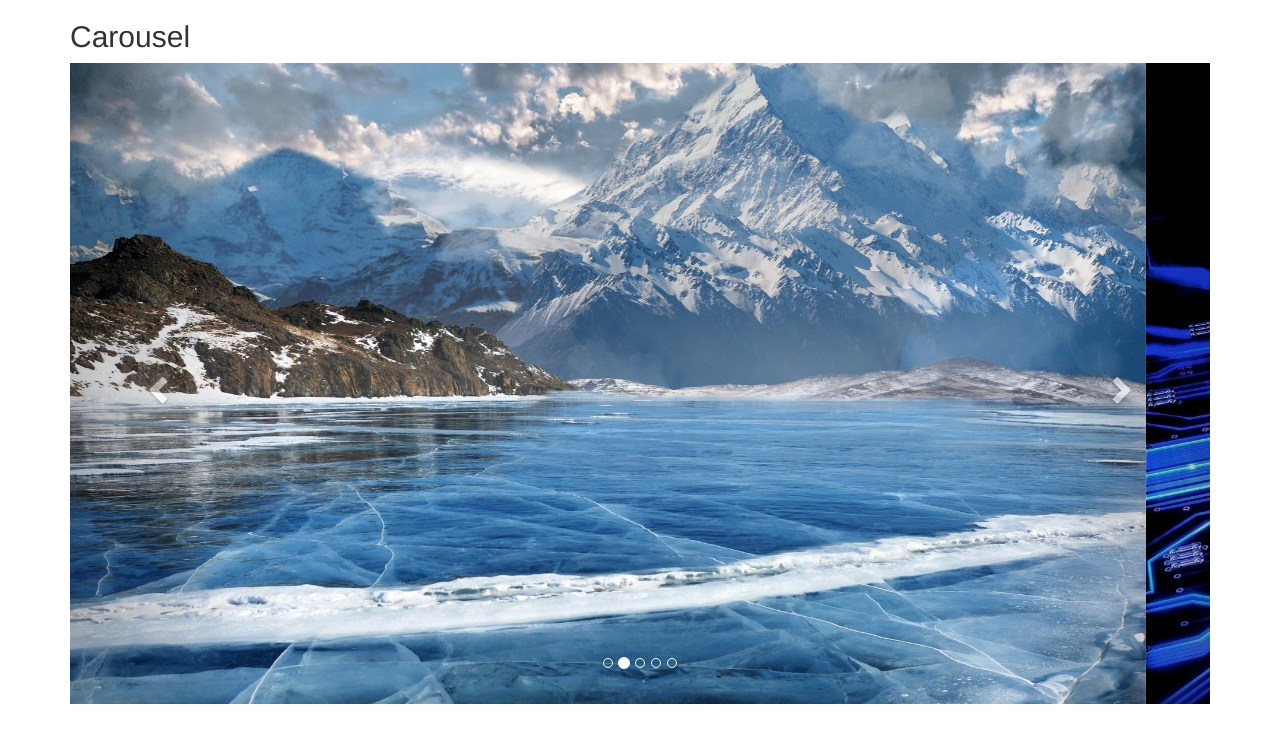
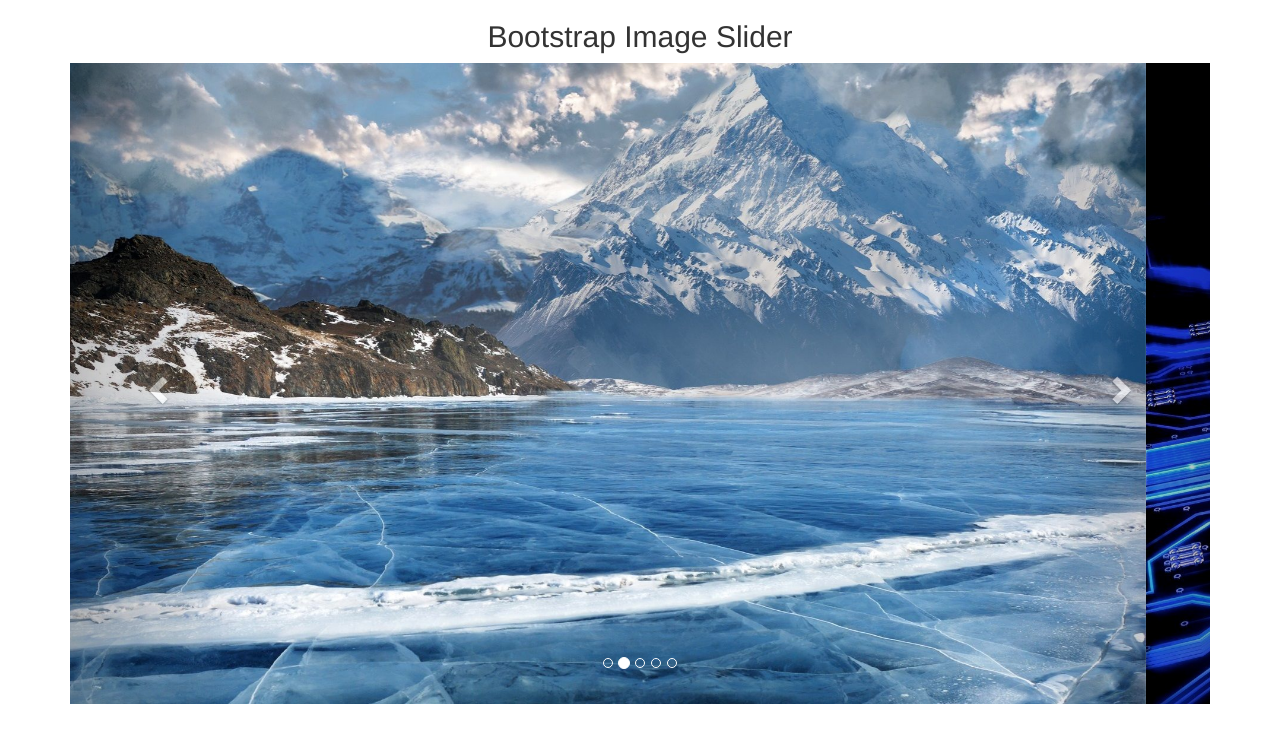
Before and after one commit to Axit143/st2_viva, a plain HTML site: page index.html in a window 1280 px wide. Drawn offline with nearby package versions, Linux system fonts and the light colour scheme.

Commit message:
second commit

```diff
--- a/index.html
+++ b/index.html
@@ -1,7 +1,7 @@
 <!DOCTYPE html>
 <html lang="en">
 <head>
-  <title>Bootstrap Example</title>
+  <title>Bootstrap slider</title>
   <meta charset="utf-8">
   <meta name="viewport" content="width=device-width, initial-scale=1">
   <link rel="stylesheet" href="https://maxcdn.bootstrapcdn.com/bootstrap/3.4.1/css/bootstrap.min.css">
@@ -11,9 +11,9 @@
 <body>
 
 <div class="container">
-  <h2>Carousel</h2>
+  <h2><p style="text-align:center;">Bootstrap Image Slider</p></h2>
   <div id="myCarousel" class="carousel slide" data-ride="carousel">
-    <!-- Indicators -->
+
     <ol class="carousel-indicators">
       <li data-target="#myCarousel" data-slide-to="0" class="active"></li>
       <li data-target="#myCarousel" data-slide-to="1"></li>
@@ -24,7 +24,7 @@
     </ol>
     </ol>
 
-    <!-- Wrapper for slides -->
+
     <div class="carousel-inner">
       <div class="item active">
         <img src="img/uwp1847500.jpeg" alt="nature" style="width:100%;">
```
